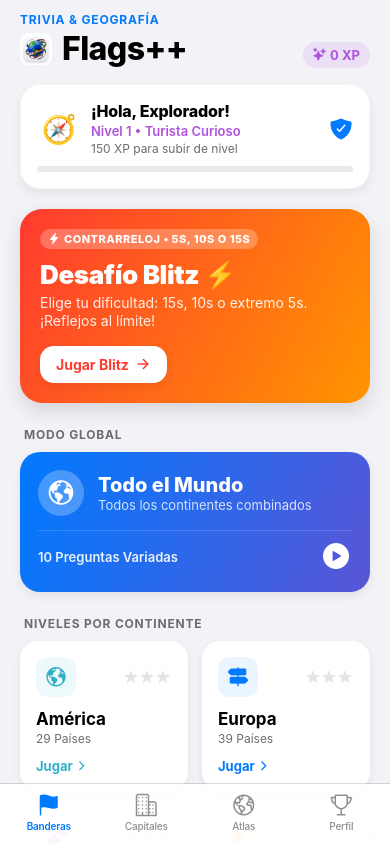
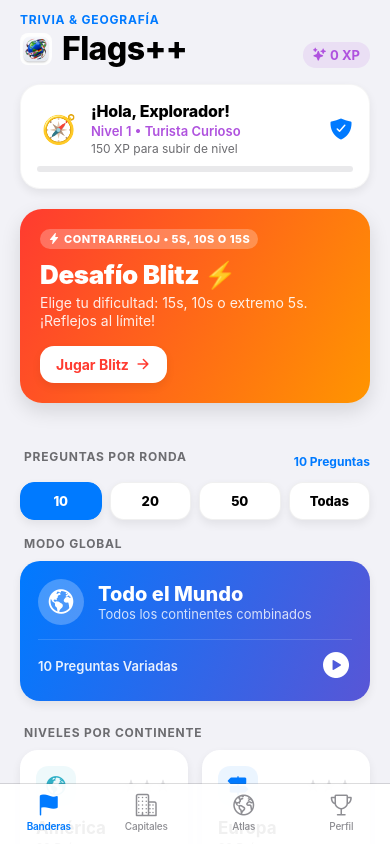
Before and after one commit to FranciscoArias10/Flagsapp, a React Native app: screen / in a window 390 px wide. Built offline with nearby package versions, Linux system fonts and the light colour scheme.

Commit message:
feat(quiz): add configurable question count selector for flags quiz

```diff
--- a/src/screens/PlayScreen.tsx
+++ b/src/screens/PlayScreen.tsx
@@ -32,6 +32,7 @@ export const PlayScreen: React.FC = () => {
 
   const [activeQuizContinent, setActiveQuizContinent] = useState<Continent | 'Mundo' | null>(null);
   const [showBlitzModal, setShowBlitzModal] = useState(false);
+  const [selectedQuestionCount, setSelectedQuestionCount] = useState<number | 'all'>(10);
 
   const handleStartQuiz = (continent: Continent | 'Mundo') => {
     soundService.triggerLightTap();
@@ -129,6 +130,37 @@ export const PlayScreen: React.FC = () => {
           </LinearGradient>
         </Pressable>
 
+        {/* Question Count Selection Strip */}
+        <View style={styles.countSelectorHeader}>
+          <Text style={styles.sectionTitle}>PREGUNTAS POR RONDA</Text>
+          <Text style={styles.countSelectedSub}>
+            {selectedQuestionCount === 'all' ? 'Todo el Catálogo' : `${selectedQuestionCount} Preguntas`}
+          </Text>
+        </View>
+        <View style={styles.countSelectorRow}>
+          {([10, 20, 50, 'all'] as const).map((cnt) => {
+            const isSelected = selectedQuestionCount === cnt;
+            const label = cnt === 'all' ? 'Todas' : `${cnt}`;
+            return (
+              <Pressable
+                key={String(cnt)}
+                onPress={() => {
+                  soundService.triggerSelection();
+                  setSelectedQuestionCount(cnt);
+                }}
+                style={[
+                  styles.countChip,
+                  isSelected && styles.countChipActive,
+                ]}
+              >
+                <Text style={[styles.countChipText, isSelected && styles.countChipTextActive]}>
+                  {label}
+                </Text>
+              </Pressable>
+            );
+          })}
+        </View>
+
         {/* Global Explorer Mode Card */}
         <Text style={styles.sectionTitle}>MODO GLOBAL</Text>
         <Pressable
@@ -151,7 +183,9 @@ export const PlayScreen: React.FC = () => {
               </View>
             </View>
             <View style={styles.globalFooter}>
-              <Text style={styles.globalQuestionCount}>10 Preguntas Variadas</Text>
+              <Text style={styles.globalQuestionCount}>
+                {selectedQuestionCount === 'all' ? '126 Preguntas (Catálogo Completo)' : `${selectedQuestionCount} Preguntas Variadas`}
+              </Text>
               <Ionicons name="play-circle" size={32} color="#FFFFFF" />
             </View>
           </LinearGradient>
@@ -208,6 +242,7 @@ export const PlayScreen: React.FC = () => {
         {activeQuizContinent && (
           <QuizGameScreen
             continent={activeQuizContinent}
+            initialQuestionCount={selectedQuestionCount}
             onClose={() => setActiveQuizContinent(null)}
           />
         )}
@@ -470,4 +505,44 @@ const styles = StyleSheet.create({
     fontWeight: '700',
     marginRight: 2,
   },
+  countSelectorHeader: {
+    flexDirection: 'row',
+    alignItems: 'center',
+    justifyContent: 'space-between',
+    marginTop: 22,
+    marginBottom: 8,
+  },
+  countSelectedSub: {
+    fontSize: 12,
+    fontWeight: '700',
+    color: IOSColors.systemBlue,
+  },
+  countSelectorRow: {
+    flexDirection: 'row',
+    gap: 8,
+    marginBottom: 16,
+  },
+  countChip: {
+    flex: 1,
+    paddingVertical: 10,
+    backgroundColor: '#FFFFFF',
+    borderRadius: 14,
+    alignItems: 'center',
+    justifyContent: 'center',
+    borderWidth: 1.5,
+    borderColor: 'rgba(0, 0, 0, 0.06)',
+    ...IOSColors.cardShadow,
+  },
+  countChipActive: {
+    backgroundColor: IOSColors.systemBlue,
+    borderColor: IOSColors.systemBlue,
+  },
+  countChipText: {
+    fontSize: 13,
+    fontWeight: '800',
+    color: IOSColors.label,
+  },
+  countChipTextActive: {
+    color: '#FFFFFF',
+  },
 });
--- a/src/screens/QuizGameScreen.tsx
+++ b/src/screens/QuizGameScreen.tsx
@@ -25,17 +25,20 @@ import { useGame } from '../context/GameContext';
 
 interface QuizGameScreenProps {
   continent?: Continent | 'Mundo';
+  initialQuestionCount?: number | 'all';
   onClose: () => void;
 }
 
 export const QuizGameScreen: React.FC<QuizGameScreenProps> = ({
   continent = 'Mundo',
+  initialQuestionCount = 10,
   onClose,
 }) => {
   const insets = useSafeAreaInsets();
   const topInset = Math.max(insets.top, Platform.OS === 'android' ? (RNStatusBar.currentHeight || 24) : 0);
   const { recordAnswer, recordQuizResult } = useGame();
 
+  const [questionCount, setQuestionCount] = useState<number | 'all'>(initialQuestionCount);
   const [questions, setQuestions] = useState<QuizQuestion[]>([]);
   const [currentIndex, setCurrentIndex] = useState(0);
   const [selectedOptionIndex, setSelectedOptionIndex] = useState<number | null>(null);
@@ -72,14 +75,15 @@ export const QuizGameScreen: React.FC<QuizGameScreenProps> = ({
     startNewGame();
   }, [continent]);
 
-  const startNewGame = () => {
+  const startNewGame = (countParam = questionCount) => {
     if (autoAdvanceTimer.current) {
       clearTimeout(autoAdvanceTimer.current);
       autoAdvanceTimer.current = null;
     }
     countdownAnim.stopAnimation();
     countdownAnim.setValue(0);
-    const generated = generateQuizQuestions(10, continent, 'flag_to_name');
+    const targetCount = countParam === 'all' ? 999 : countParam;
+    const generated = generateQuizQuestions(targetCount, continent, 'flag_to_name');
     setQuestions(generated);
     setCurrentIndex(0);
     setSelectedOptionIndex(null);
@@ -334,11 +338,41 @@ export const QuizGameScreen: React.FC<QuizGameScreenProps> = ({
           {/* Action Buttons */}
           <View style={styles.summaryActions}>
             <AppleButton
-              title="Jugar Otra Vez"
-              onPress={startNewGame}
+              title={`Jugar Otra Vez (${questionCount === 'all' ? 'Todas' : `${questionCount} Qs`})`}
+              onPress={() => startNewGame()}
               variant="gradient"
               style={styles.actionBtn}
             />
+
+            {/* Quick Question Count Switcher on Game Over */}
+            <View style={styles.summaryCountRow}>
+              <Text style={styles.summaryCountLabel}>Preguntas para la próxima ronda:</Text>
+              <View style={styles.summaryCountChips}>
+                {([10, 20, 50, 'all'] as const).map((cnt) => {
+                  const isSel = questionCount === cnt;
+                  const lbl = cnt === 'all' ? 'Todas' : `${cnt}`;
+                  return (
+                    <Pressable
+                      key={String(cnt)}
+                      onPress={() => {
+                        soundService.triggerSelection();
+                        setQuestionCount(cnt);
+                        startNewGame(cnt);
+                      }}
+                      style={[
+                        styles.summaryCountChip,
+                        isSel && styles.summaryCountChipActive,
+                      ]}
+                    >
+                      <Text style={[styles.summaryCountChipText, isSel && styles.summaryCountChipTextActive]}>
+                        {lbl}
+                      </Text>
+                    </Pressable>
+                  );
+                })}
+              </View>
+            </View>
+
             <AppleButton
               title="Menú Principal"
               onPress={onClose}
@@ -850,4 +884,42 @@ const styles = StyleSheet.create({
     color: '#FFFFFF',
     letterSpacing: 0.5,
   },
+  summaryCountRow: {
+    width: '100%',
+    marginVertical: 12,
+    alignItems: 'center',
+  },
+  summaryCountLabel: {
+    fontSize: 12,
+    fontWeight: '700',
+    color: IOSColors.secondaryLabel,
+    marginBottom: 8,
+  },
+  summaryCountChips: {
+    flexDirection: 'row',
+    gap: 8,
+    width: '100%',
+  },
+  summaryCountChip: {
+    flex: 1,
+    paddingVertical: 8,
+    borderRadius: 12,
+    backgroundColor: '#FFFFFF',
+    alignItems: 'center',
+    justifyContent: 'center',
+    borderWidth: 1.5,
+    borderColor: 'rgba(0, 0, 0, 0.08)',
+  },
+  summaryCountChipActive: {
+    backgroundColor: IOSColors.systemBlue,
+    borderColor: IOSColors.systemBlue,
+  },
+  summaryCountChipText: {
+    fontSize: 12,
+    fontWeight: '800',
+    color: IOSColors.label,
+  },
+  summaryCountChipTextActive: {
+    color: '#FFFFFF',
+  },
 });
```
